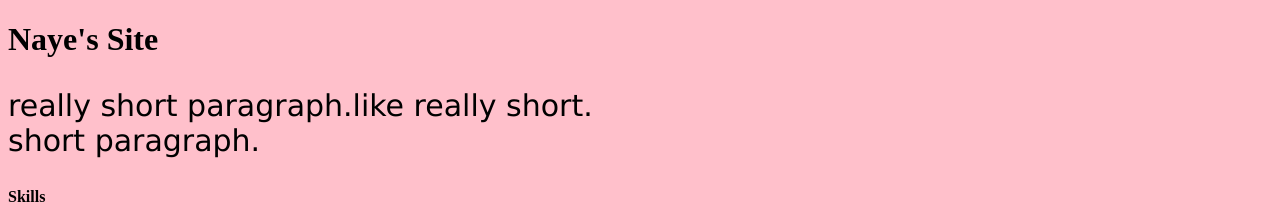
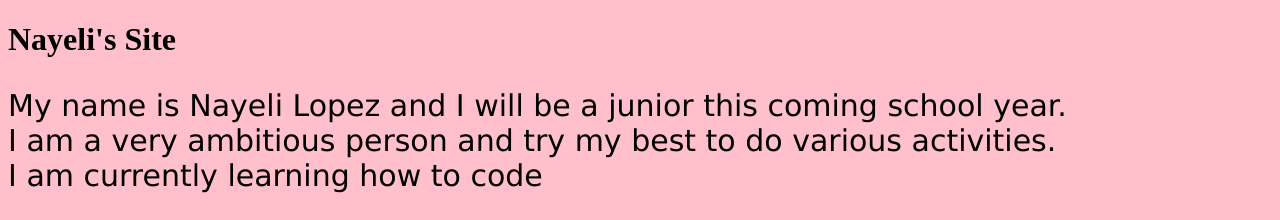
Before and after one commit to nayelilopez/nayelilopez.github.io, a plain HTML site: page index.html in a window 1280 px wide. Shown: the top 220 px of the page. Drawn offline with Linux system fonts and the light colour scheme.

Commit message:
New Files

```diff
--- a/index.html
+++ b/index.html
@@ -13,11 +13,11 @@
     <!--heading -->
 
     <!-- the body is the beauty of the html file -->
-    <h1>Naye's Site</h1>
+    <h1>Nayeli's Site</h1>
 
 
     <!--paragraph-->
-    <p>really short paragraph.like really short.<br>short paragraph.</p>
+    <p>My name is Nayeli Lopez and I will be a junior this coming school year.<br> I am a very ambitious person and try my best to do various activities.<br> I am currently learning how to code</p>
 
     <!-- Lists -->
  <h4>Skills</h4>
```
